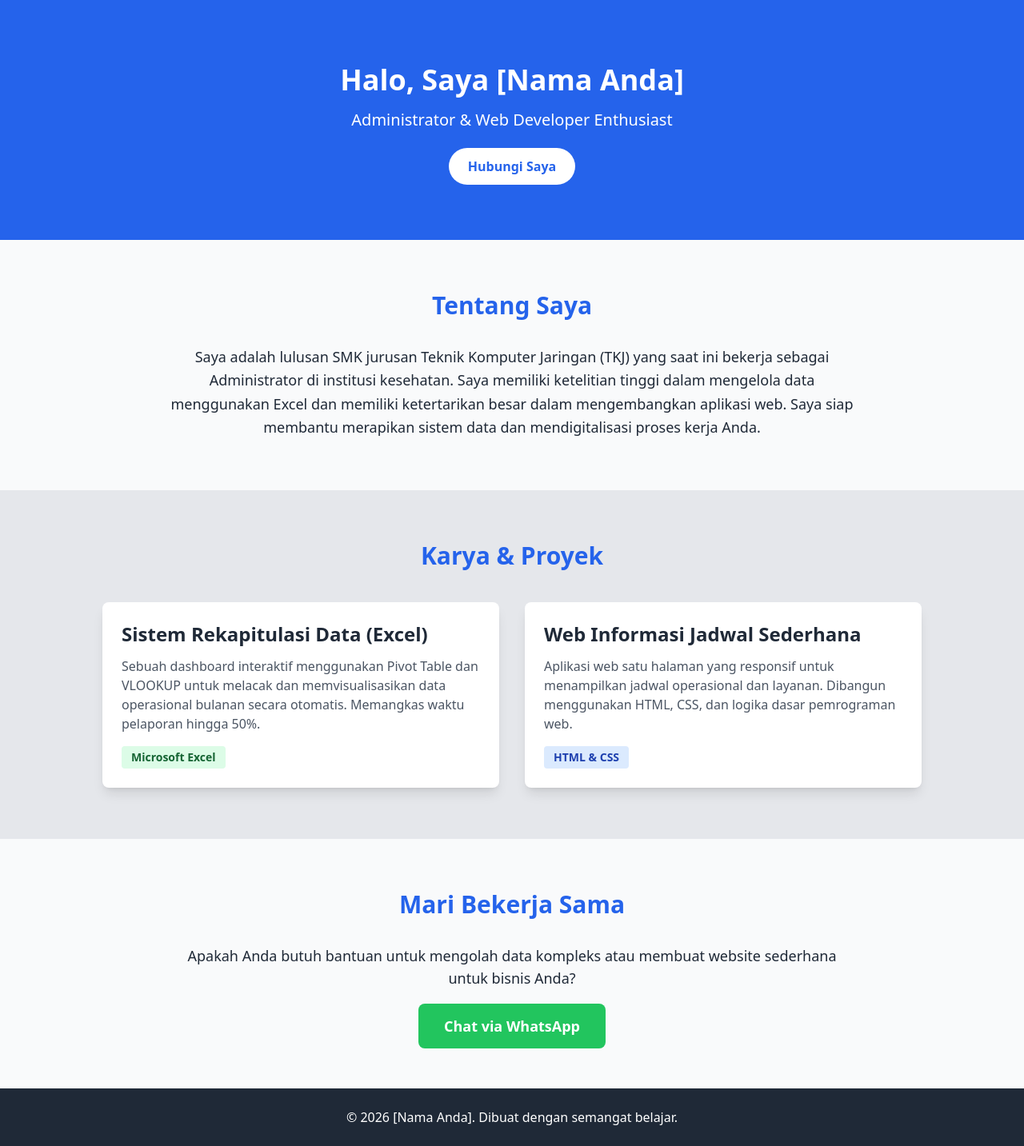
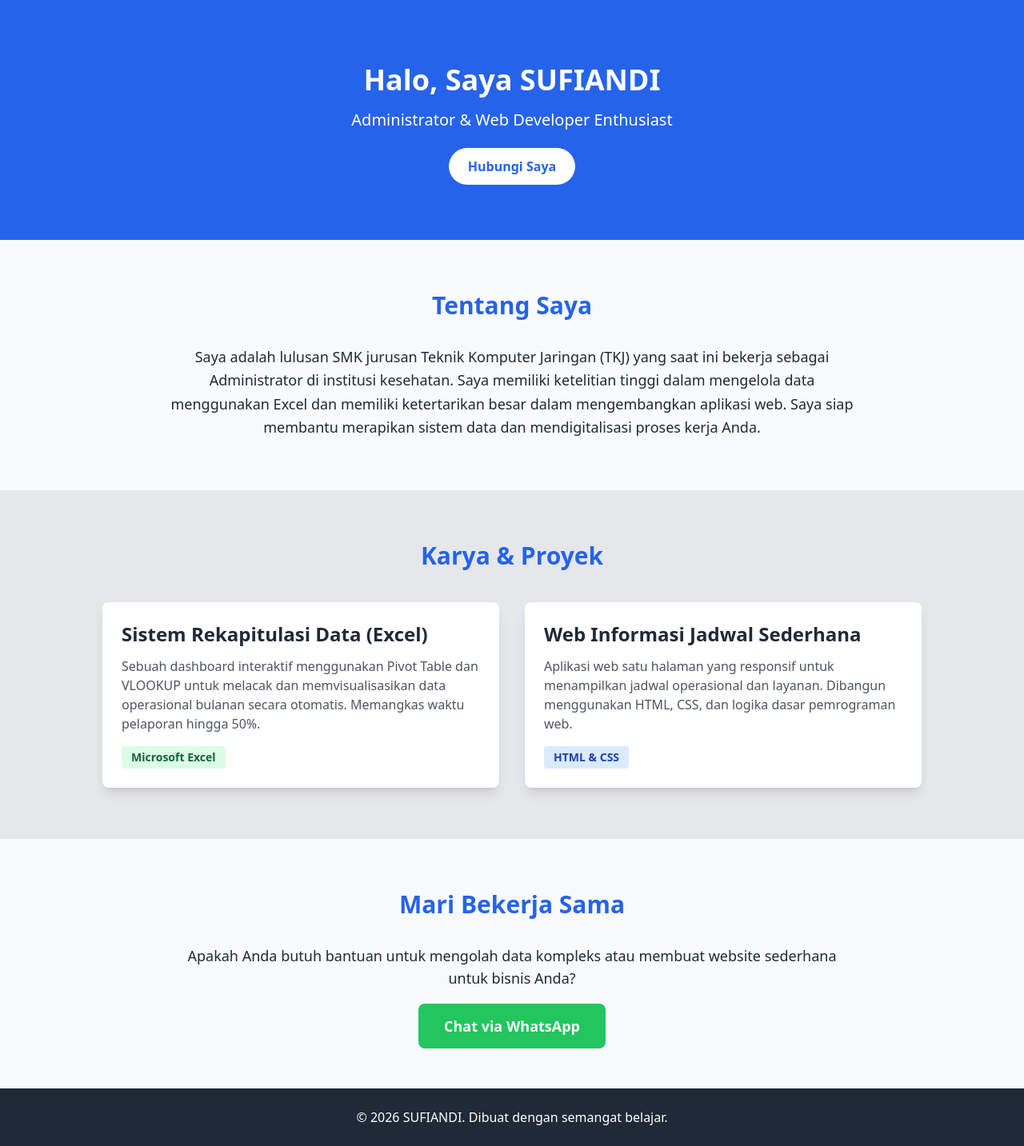
Before and after one commit to Sufiandiwhy/akanu, a plain HTML site: page index.html in a window 1280 px wide. Shown: the whole page at 80% size. Drawn offline with nearby package versions, Linux system fonts and the light colour scheme.

Commit message:
Update index.html

```diff
--- a/index.html
+++ b/index.html
@@ -16,7 +16,7 @@
 
     <!-- BAGIAN HEADER (ATAS) -->
     <header class="bg-blue-600 text-white py-20 px-5 text-center fade-in">
-        <h1 class="text-4xl font-bold mb-4">Halo, Saya [Nama Anda]</h1>
+        <h1 class="text-4xl font-bold mb-4">Halo, Saya SUFIANDI</h1>
         <p class="text-xl mb-8">Administrator & Web Developer Enthusiast</p>
         <a href="#kontak" class="bg-white text-blue-600 px-6 py-3 rounded-full font-semibold hover:bg-gray-100 transition">Hubungi Saya</a>
     </header>
@@ -62,7 +62,7 @@
 
     <!-- FOOTER -->
     <footer class="bg-gray-800 text-white text-center py-6">
-        <p>&copy; 2026 [Nama Anda]. Dibuat dengan semangat belajar.</p>
+        <p>&copy; 2026 SUFIANDI. Dibuat dengan semangat belajar.</p>
     </footer>
 
 </body>
```
